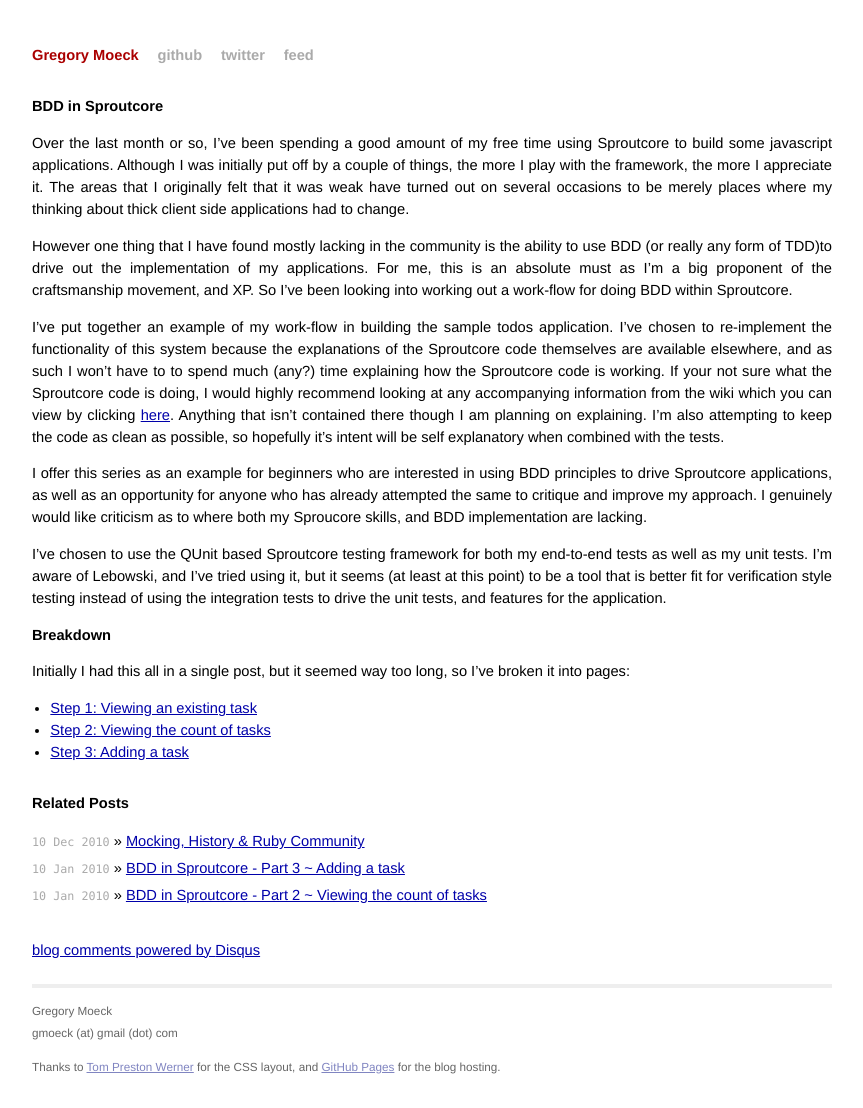
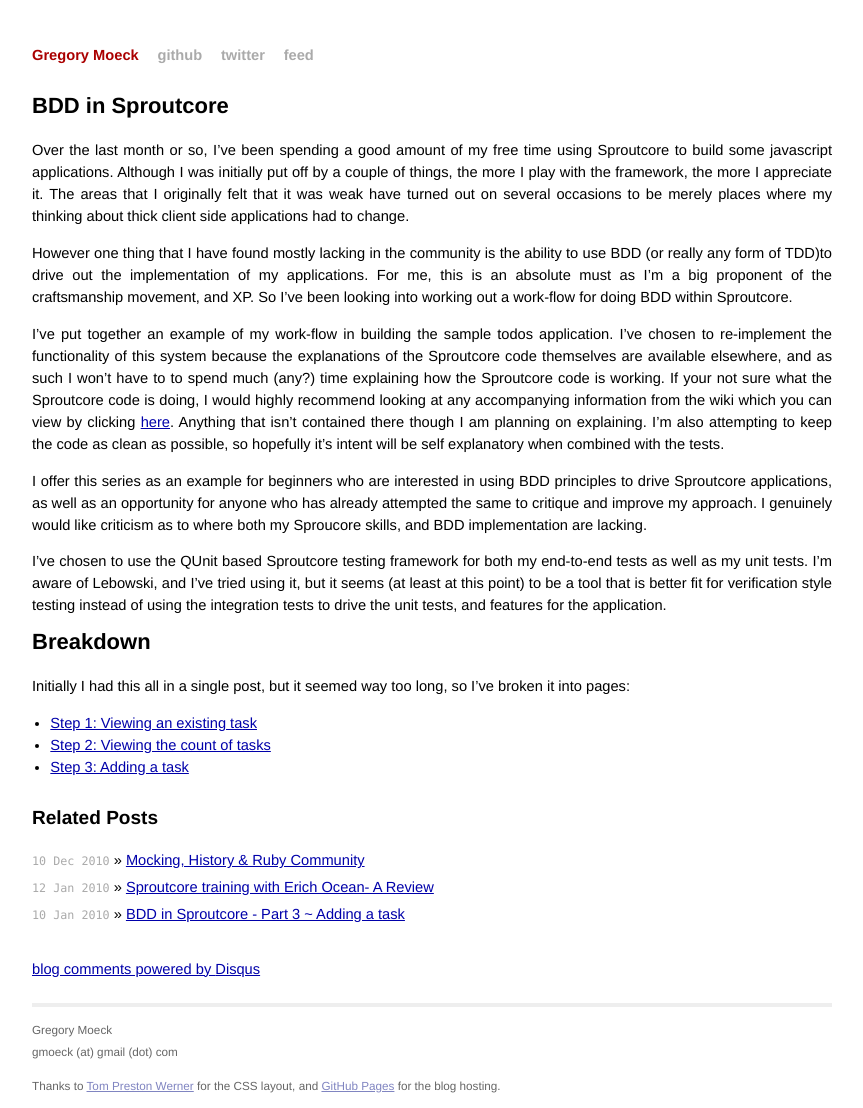
Before and after one commit to gmoeck/gmoeck.github.com, a Jekyll site: the page built from _posts/2010-01-10-bdd-in-sproutcore-intro.markdown, in a window 1280 px wide. Shown: the whole page, without its empty margins (208-1071 px from the left). Built offline with Jekyll 4.4.1, drawn with Linux system fonts in a browser that asks for light colours; Markdown is read by kramdown in place of the engine named in the settings; comment, search, counter and statistics services are not loaded; some of the changed lines change nothing that is shown.

Commit message:
Add review training post

```diff
--- /dev/null
+++ b/_posts/2010-01-12-sproutcore-training-with-erich-ocean-a-review.markdown
@@ -0,0 +1,60 @@
+---
+layout: post
+title: Sproutcore training with Erich Ocean- A Review
+---
+#Sproutcore training with Erich Ocean: A Review
+So today I took took the day off work, and attended Erich Ocean's Sproutcore training session that he's been posting on the Sproutcore mailing [list](http://groups.google.com/group/sproutcore/browse_thread/thread/18fb7b643a745552#). I figured that since Erich is the only source that I have seen for training, and since he also is the one who has put forward the [book proposal](http://www.google.com/url?sa=D&q=http://erichocean.com/book/index.html) that it would be a good oportunity to improve my skill in the Sproutcore world. This article is an account of my experience. Hopefully it will help you decide whether to attend his next class.
+
+If you read nothing else, I would still jump down the the conclusions section, as I pose some interesting questions about the Sproutcore community as a whole.
+
+##Format
+The class mainly took the form of Erich talking though diagrams or code via screen-sharing, and answering questions inputted into a chat window as we were going along. This was accomplished using GoToMeeting's GoToTraining [software](http://www.gotomeeting.com/fec/training/online_training).
+
+This format generally worked quite well. There were 23 people who showed up for the class, so initially I was a little worried that the chat would be too busy. However only 6 or 7 people really actively participated in the chat, so it was easy to get my questions answered. The only downside to the setup was that the audio (and I think the video) kept going out on Erich's side. This happened about ~10 times over the 4 hour period, where it seemed like his network connection just died. Overall though I didn't find it to be terribly painful, and it was a small price to pay in order to be able to get training in my pajamas from my own home.
+
+In our case, because Erich was on the road he wasn't recording our particular session, but he did say that he was going to give us access to a previously recorded session, which had the same content.
+
+##Content
+The content was broken down into three sections, which covered the follwing material:
+
+###Sproutcore MVC
+* Sproutcore runloop
+* How bindings fit into the MVC
+* How the MVC is different from something like Rails
+* The "V property", and the order things must process through the stack
+* Using pre-built controllers
+* "event-check state-action" paradime
+* The two fundamental tasks to correctly code an app
+* How the cloud slows everything down
+
+
+###Statecharts
+* The statecharts notation
+* How to desigin statecharts
+* How statecharts solve "the two fundamental tasks to correctly coding an app"
+* Practicing building a statechart
+* How to "unit" test a statechart
+
+
+###Miscelanious Topics
+* How to divide up the work with statecharts and the mvc
+* How to access subviews (SC.Outlet)
+* When to use custom views (always)
+* How to connect with your backend (by avoiding datasources)
+* Q/A
+
+##Conclusions
+The class was billed as a course that would "permanently change how you think about application construction and coding with a unique, visual explanation of the MVC architecture in SproutCore", and I think for the most part it accomplished it's goals in that regard. Erich clearly was both very knowledgeable about Sproutcore, and very opinionated. He was not merely content to layout the way things are in Sproutcore, but desired to impart to his students how he thought they could improve the structure of their applications. It was in this opionated approach that I think was the classes greatest benefit, as well as that which left me with several questions.
+
+For instance, Erich said that any view that is going to be drawing content should be a custom view, and that one should never extend those views from anything but SC.View. This viewpoint astounded a large number of people in the class, and several people expressed that they felt that their entire application had been built on faulty ideas. When some said that they liked the idea of moving away from html, Erich suggested that they might find Cappuccino to be a better fit than Sproutcore. This was all the more shocking although it certainly necessitated transforming about how one should think about building their view layer.
+
+This was not the only place that what Erich said seemed to stray from the "suggested way" that I have seen just about everywhere else. The following are a couple more examples:
+
+* You want to move all of your domain logic onto the server if you can, and only store attributes on the client.
+* Put no custom code in controllers.
+* Have a singleton application controller which controls all the actions of the application.
+* .observes is a code smell
+
+I point these things out not because I disagree with them, but because I'm not sure if I'm qualifed at this point to even have an opinion on these issues. The class certainly challeged me in that regard, but it also left me with a distict feeling that I wasn't getting the "Sproutcore way", but the Erich Ocean's way. Perhaps this is exactly what I need - only time will tell- but for the time being, it left me with more questions than answers - particularly about how people on the core team view Erich, and his approach.
+
+Having said that, I certainly felt that I got something from the course. The content was engaging and well prepared, and it was fun to work through the material. The training materials on Sproutcore are definatly lacking, and so to have the oportunity to watch, and talk with Erich for 4 hours was a steal of a deal at double what I was charged. I would certainly recomend the course to others, just go into the class knowing your getting an opinionated lesson.
--- a/css/screen.css
+++ b/css/screen.css
@@ -22,7 +22,16 @@
   text-align: center;
 }
 
-h1, h2, h3, h4, h5, h6 {
+h1 {
+  font-size: 150%;
+}
+h2 {
+  font-size: 130%;
+}
+h3 {
+  font-size: 110%;
+}
+h4, h5, h6 {
   font-size: 100%;
 }
 
```
